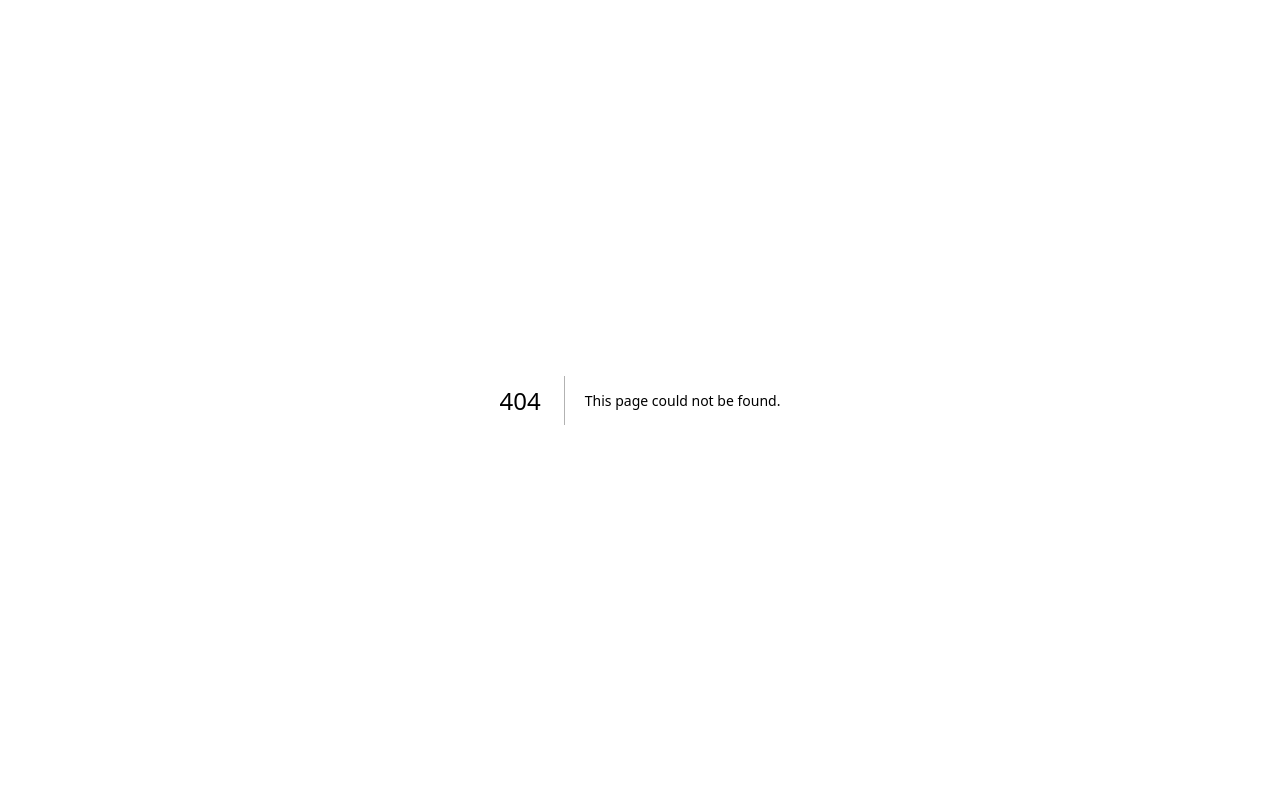
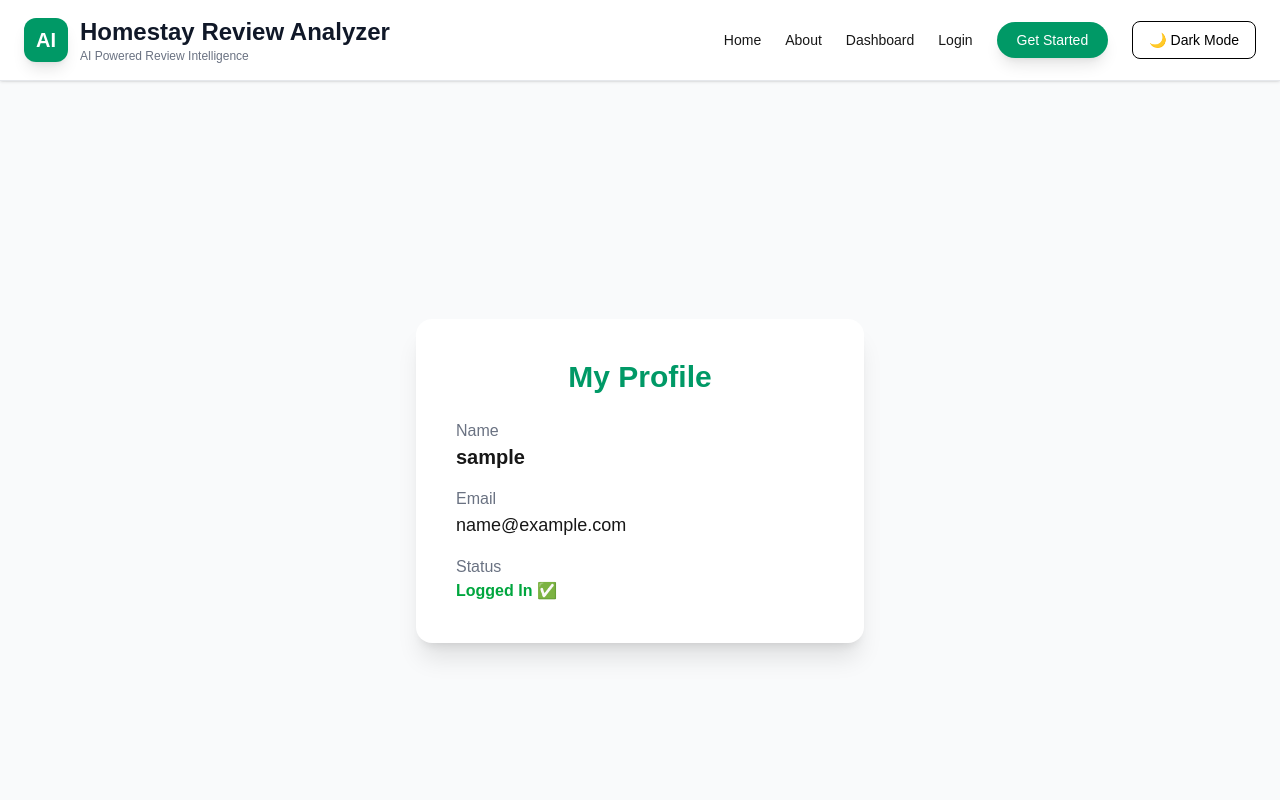
Before and after one commit to kashishshah328-ops/Homestay_Review_Analyzer, a Next.js app: page /profile in a window 1280 px wide. Before the commit this address had no page. Shown: the top 800 px of the page. Built offline with nearby package versions, Linux system fonts and the light colour scheme; sample sign-in values are in the browser's storage.

Commit message:
feat: add authentication pages with JWT and Google OAuth support

```diff
--- /dev/null
+++ b/app/profile/page.jsx
@@ -0,0 +1,77 @@
+"use client";
+
+import { useEffect, useState } from "react";
+import { useRouter } from "next/navigation";
+
+import Navbar from "@/components/Navbar";
+import Footer from "@/components/Footer";
+
+export default function Profile() {
+
+  const router = useRouter();
+
+  const [userName, setUserName] = useState("");
+  const [email, setEmail] = useState("");
+
+  useEffect(() => {
+
+    const token = localStorage.getItem("token");
+
+    if (!token) {
+      router.push("/login");
+      return;
+    }
+
+    const name = localStorage.getItem("userName");
+    const userEmail = localStorage.getItem("userEmail");
+
+    if (name) setUserName(name);
+    if (userEmail) setEmail(userEmail);
+
+  }, []);
+
+  return (
+    <>
+      <Navbar />
+
+      <main className="min-h-screen flex items-center justify-center bg-gray-50 dark:bg-gray-900 px-4">
+
+        <div className="bg-white dark:bg-gray-800 shadow-xl rounded-2xl p-10 w-full max-w-md">
+
+          <h1 className="text-3xl font-bold text-emerald-600 text-center mb-6">
+            My Profile
+          </h1>
+
+          <div className="space-y-4">
+
+            <div>
+              <p className="text-gray-500">Name</p>
+              <h2 className="text-xl font-semibold">
+                {userName || "Not Available"}
+              </h2>
+            </div>
+
+            <div>
+              <p className="text-gray-500">Email</p>
+              <h2 className="text-lg">
+                {email || "Not Available"}
+              </h2>
+            </div>
+
+            <div>
+              <p className="text-gray-500">Status</p>
+              <h2 className="text-green-600 font-semibold">
+                Logged In ✅
+              </h2>
+            </div>
+
+          </div>
+
+        </div>
+
+      </main>
+
+      <Footer />
+    </>
+  );
+}
```
